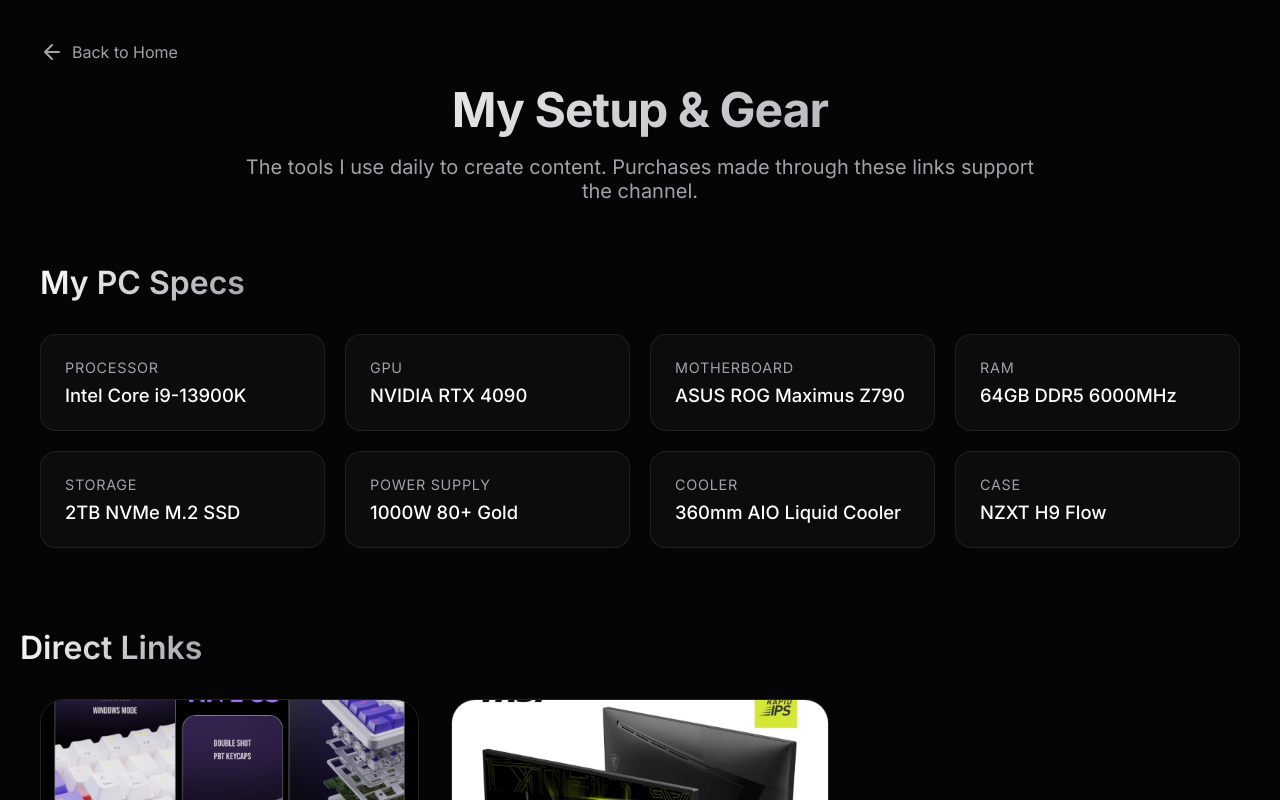
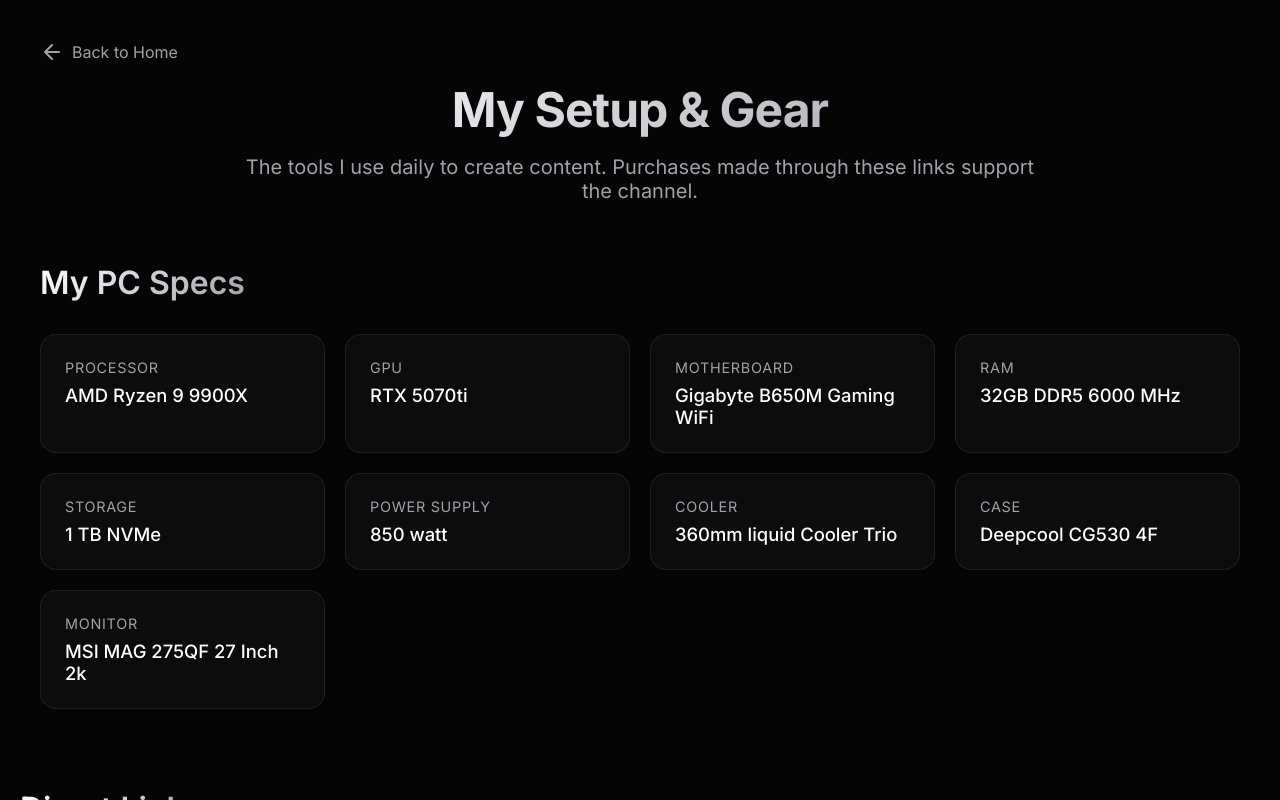
Before and after one commit to shubhankarsahu09/Creator, a Next.js app: page /gear in a window 1280 px wide. Shown: the top 800 px of the page. Built offline with nearby package versions, Linux system fonts and the light colour scheme.

Commit message:
Update PC specs on gear page

```diff
--- a/src/app/gear/page.tsx
+++ b/src/app/gear/page.tsx
@@ -26,52 +26,58 @@
 const pcSpecs = [
   {
     label: "Processor",
-    value: "Intel Core i9-13900K",
-    desc: "A 24-core, 32-thread beast handling everything from heavy video editing to streaming in 4k without breaking a sweat.",
+    value: "AMD Ryzen 9 9900X",
+    desc: "A powerful CPU handling everything from heavy video editing to streaming in 4k without breaking a sweat.",
     image: "https://images.unsplash.com/photo-1591799264318-7e6ef8ddb7ea?q=80&w=800&auto=format&fit=crop"
   },
   {
     label: "GPU",
-    value: "NVIDIA RTX 4090",
+    value: "RTX 5070ti",
     desc: "The ultimate graphics card for blazing fast renders and maxed-out gaming frames.",
     image: "https://images.unsplash.com/photo-1624701928517-44c8ac49d93c?q=80&w=800&auto=format&fit=crop"
   },
   {
     label: "Motherboard",
-    value: "ASUS ROG Maximus Z790",
+    value: "Gigabyte B650M Gaming WiFi",
     desc: "Premium motherboard with robust power delivery, ultra-fast I/O, and incredible overclocking capability.",
     image: "https://images.unsplash.com/photo-1518770660439-4636190af475?q=80&w=800&auto=format&fit=crop"
   },
   {
     label: "RAM",
-    value: "64GB DDR5 6000MHz",
+    value: "32GB DDR5 6000 MHz",
     desc: "Lightning-fast DDR5 memory ensures no bottlenecking during heavy multi-tasking.",
     image: "https://images.unsplash.com/photo-1562976540-1502f7e023db?q=80&w=800&auto=format&fit=crop"
   },
   {
     label: "Storage",
-    value: "2TB NVMe M.2 SSD",
-    desc: "Blazing fast Gen4 speeds means games load instantly and footage scrubbing is perfectly smooth.",
+    value: "1 TB NVMe",
+    desc: "Blazing fast speeds means games load instantly and footage scrubbing is perfectly smooth.",
     image: "https://images.unsplash.com/photo-1597848212624-a19eb35e2651?q=80&w=800&auto=format&fit=crop"
   },
   {
     label: "Power Supply",
-    value: "1000W 80+ Gold",
+    value: "850 watt",
     desc: "Reliable and efficient power delivery keeping the entire system stable under heavy loads.",
     image: "https://images.unsplash.com/photo-1587202372775-e229f172b9d7?q=80&w=800&auto=format&fit=crop"
   },
   {
     label: "Cooler",
-    value: "360mm AIO Liquid Cooler",
-    desc: "Keeps the i9 processor chilling even during the most demanding tasks.",
+    value: "360mm liquid Cooler Trio",
+    desc: "Keeps the processor chilling even during the most demanding tasks.",
     image: "https://images.unsplash.com/photo-1605335198083-d51dce7d1dff?q=80&w=800&auto=format&fit=crop"
   },
   {
     label: "Case",
-    value: "NZXT H9 Flow",
-    desc: "Beautiful dual-chamber design with excellent airflow and cable management.",
+    value: "Deepcool CG530 4F",
+    desc: "Beautiful design with excellent airflow and cable management.",
     image: "https://images.unsplash.com/photo-1541560052-77eb10b42bf4?q=80&w=800&auto=format&fit=crop"
   },
+  {
+    label: "Monitor",
+    value: "MSI MAG 275QF 27 Inch 2k",
+    desc: "A stunning 27-inch 2K monitor for crystal-clear visuals and smooth gaming performance.",
+    image: "https://images.unsplash.com/photo-1527443224154-c4a3942d3acf?q=80&w=800&auto=format&fit=crop"
+  }
 ];
 
 export default function GearPage() {
```
